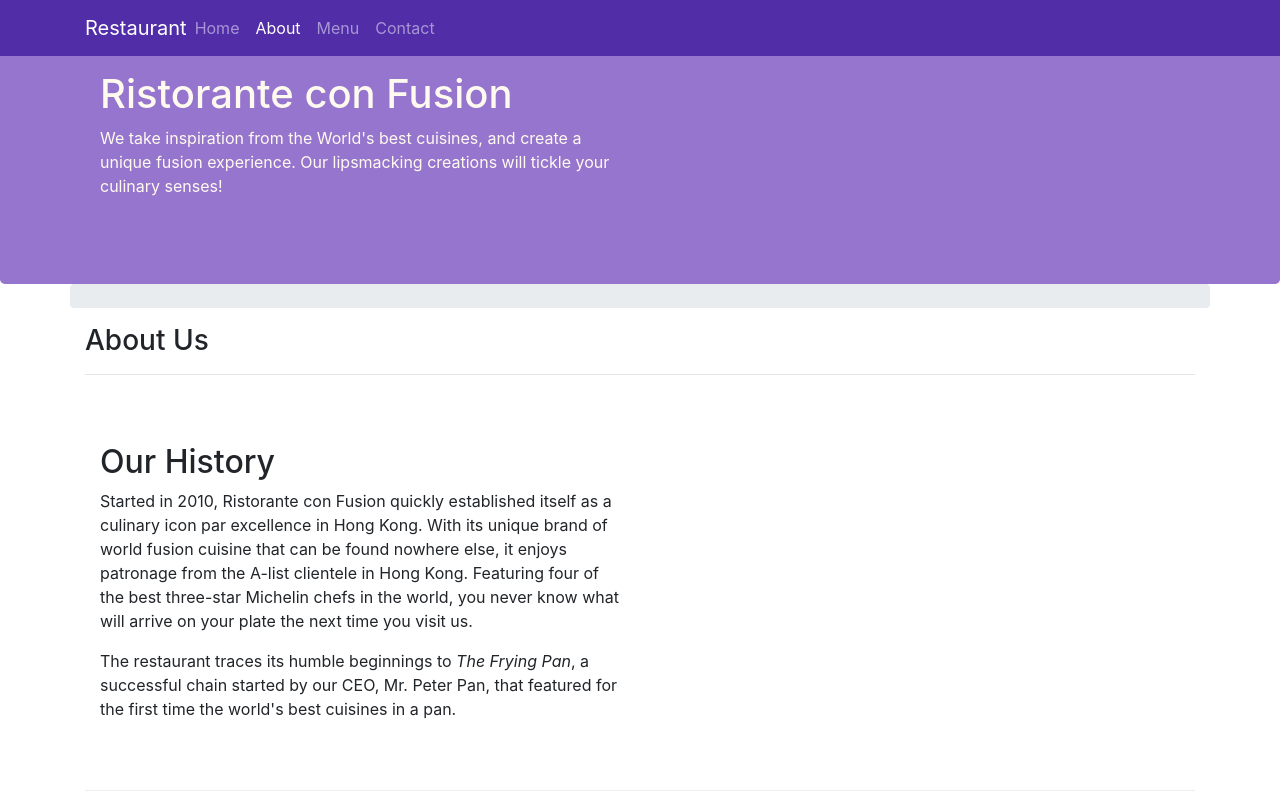
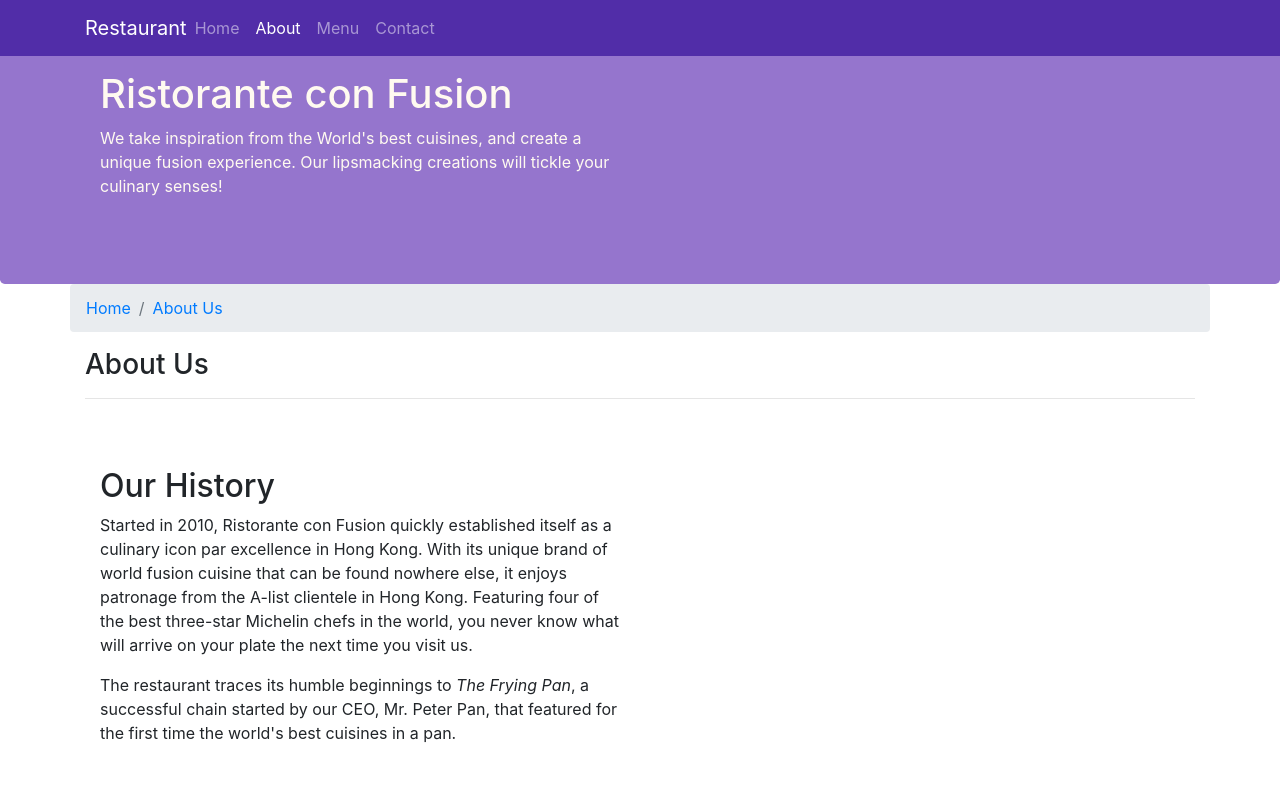
Before and after one commit to ghazanfar23/coursera, a website: page aboutus.html in a window 1280 px wide. Shown: the top 800 px of the page. Drawn offline with nearby package versions, Linux system fonts and the light colour scheme.

Commit message:
navbar and breadcrumbs done

```diff
--- a/aboutus.html
+++ b/aboutus.html
@@ -50,7 +50,8 @@
     <div class="container">
         <div class="row">
             <ol class="col-12 breadcrumb">
-
+                <li class="breadcrumb-item"><a href="./index.html">Home</a></li>
+                <li class="breadcrumb-item"><a href="#">About Us</a></li>
             </ol>
             <div class="col-12">
                 <h3>About Us</h3>
```
